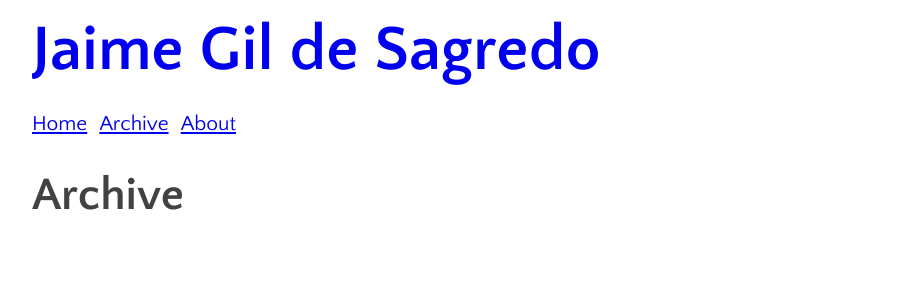
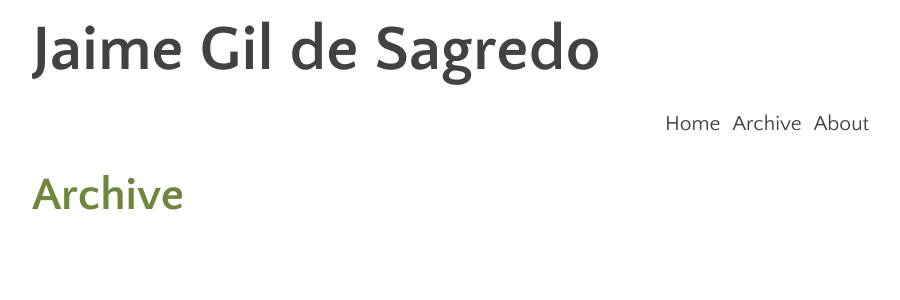
Before and after one commit to jaimegildesagredo/jaimegildesagredo.github.com, a Jekyll site: the page built from index.html, in a window 1280 px wide. Shown: the top 300 px of the page, without its empty margins (38-938 px from the left). Built offline with Jekyll 4.4.1, drawn with Linux system fonts in a browser that asks for light colours.

Commit message:
Added some color

```diff
--- a/_layouts/post.html
+++ b/_layouts/post.html
@@ -8,12 +8,12 @@ layout: base
       <a href="{{ page.url }}" title="{{ page.title }}">{{ page.title }}</a>
     </h1>
 
-    <span>
+    <span class="metadata">
       by
       <a href="https://twitter.com/{{ page.author }}" title="{{ page.author }} on Twitter">{{ page.author }}</a>
     </span>
 
-    <span>
+    <span class="metadata">
       on
       <time datetime="{{ page.date | date_to_xmlschema }}">{{ page.date | date: "%B %e, %Y" }}</time>
     </span>
--- a/assets/css/styles.css
+++ b/assets/css/styles.css
@@ -10,6 +10,10 @@ h1 {
   line-height: 52px;
 }
 
+h1 a {
+  text-decoration: none;
+}
+
 h2 {
   font-size: 32px;
   color: #333;
@@ -20,6 +24,30 @@ p {
   line-height: 23px;
 }
 
+a {
+  color: #6E873B;
+}
+
+a:hover {
+  color: #83AA37;
+}
+
+.metadata {
+  color: #555;
+}
+
+.metadata a, .metadata time {
+  font-style: italic;
+}
+
+.metadata time {
+  color: #424242;
+}
+
+.metadata a {
+  text-decoration: none;
+}
+
 /* Main header */
 #main-header {
   margin-top: 25px;
@@ -27,17 +55,18 @@ p {
 }
 
 #main-header h1 {
+  margin-bottom: 10px;
   font-size: 64px;
-  margin-bottom: 10px;
 }
 
 #main-header h1 a {
-  text-decoration: none;
+  color: #424242;
 }
 
 #main-header nav {
   margin-top: 35px;
   margin-bottom: 10px;
+  text-align: right;
   font-size: 21px;
 }
 
@@ -46,7 +75,20 @@ p {
   margin-right: 7px;
 }
 
+#main-header nav a {
+  color: #424242;
+  text-decoration: none;
+}
+
+#main-header nav a:hover {
+  color: #000;
+  text-decoration: underline;
+}
+
 /* Posts archive */
+#posts h1 {
+  color: #6E873B;
+}
 
 #posts ul {
   margin-top: 25px;
@@ -65,9 +107,19 @@ p {
   color: #333;
 }
 
+#post h1 a {
+  color: #6E873B;
+  text-decoration: underline;
+}
+
+#post h1 a:hover {
+  color: #58653E;
+}
+
 #post h2 {
   margin-top: 25px;
   margin-bottom: 5px;
+  color: #83AA37;
 }
 
 #post #disqus_thread {
--- a/index.html
+++ b/index.html
@@ -11,7 +11,7 @@ title: "Archive"
     <li>
       <a href="{{ post.url }}" title="{{ post.title }}">{{ post.title }}</a>
 
-      <span>
+      <span class="metadata">
         on
         <time datetime="{{ post.date | date_to_xmlschema }}">{{ post.date | date: "%B %e, %Y" }}</time>
       </span>
```
